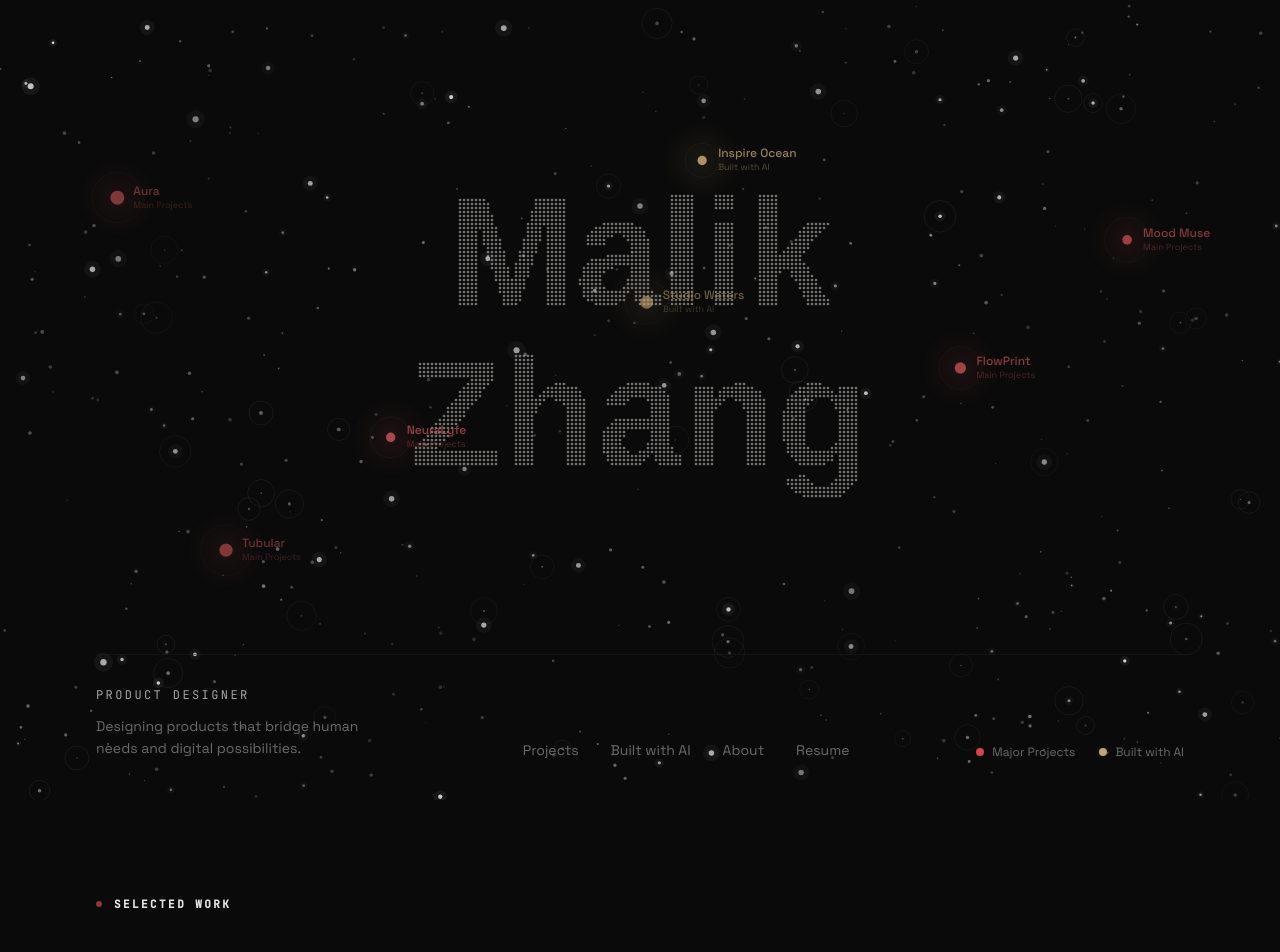
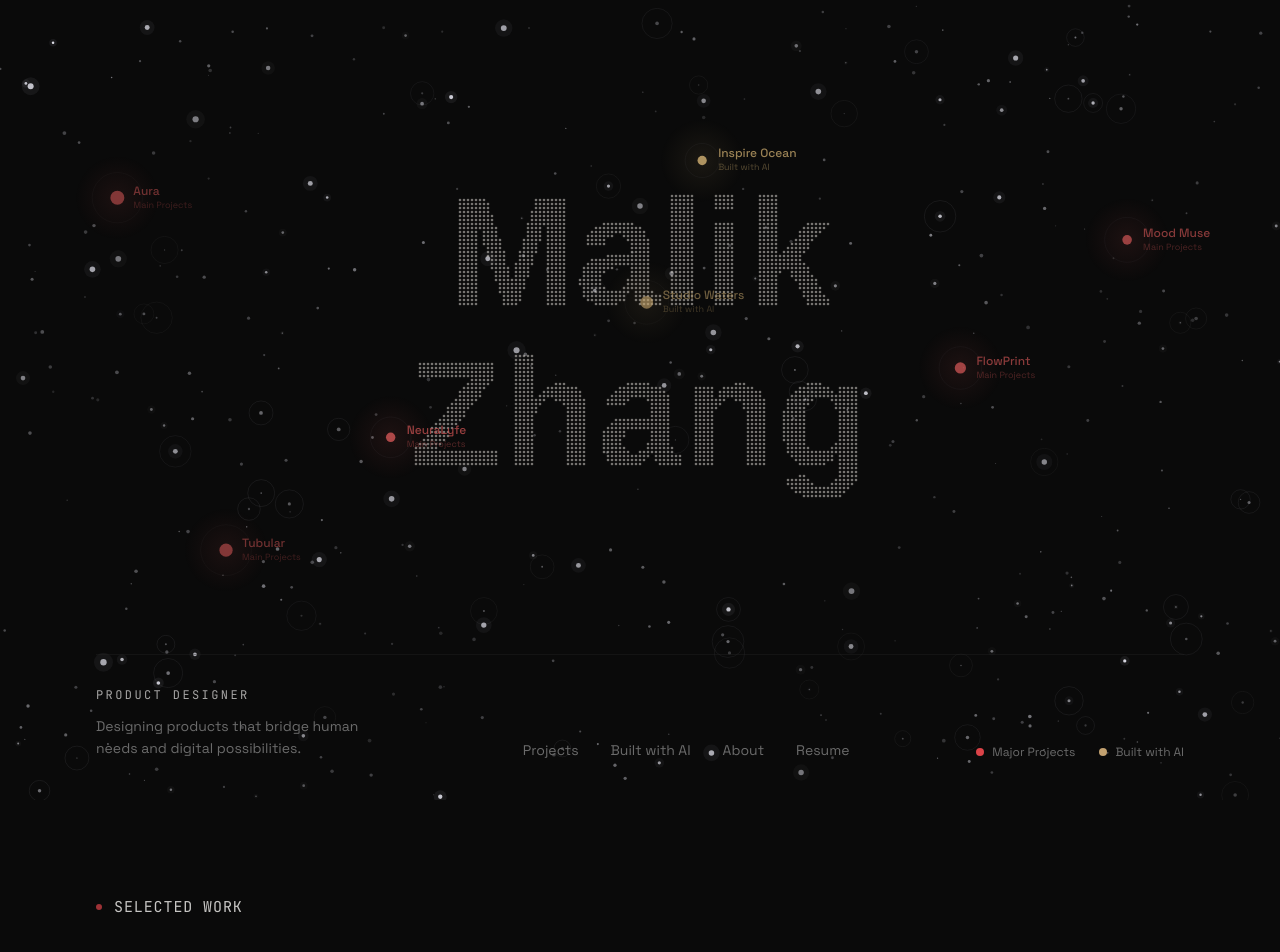
Before and after one commit to Malik1942/Malik-Portfolio, a React (Vite) app: page / in a window 1280 px wide. Shown: the top 952 px of the page. Built offline with nearby package versions, Linux system fonts and the light colour scheme; the HTML template or start-up script is replaced by a standard one.

Commit message:
Section labels: bigger, lighter, less tracking, higher opacity
Primary: 0.9375rem, tracking 0.06em, font-light, foreground/85
Secondary: 0.875rem, tracking 0.03em, font-light, foreground/45

```diff
--- a/src/components/ProjectList.tsx
+++ b/src/components/ProjectList.tsx
@@ -407,15 +407,15 @@ const SectionLabel = ({
       />
       {isPrimary ? (
         <span
-          className="text-mono text-foreground/72 uppercase font-semibold"
-          style={{ fontSize: "0.6875rem", letterSpacing: "0.22em" }}
+          className="text-mono text-foreground/85 uppercase font-light"
+          style={{ fontSize: "0.9375rem", letterSpacing: "0.06em" }}
         >
           {title}
         </span>
       ) : (
         <span
-          className="text-mono text-foreground/32 font-light"
-          style={{ fontSize: "0.75rem", letterSpacing: "0.05em" }}
+          className="text-mono text-foreground/45 font-light"
+          style={{ fontSize: "0.875rem", letterSpacing: "0.03em" }}
         >
           {title}
         </span>
```
